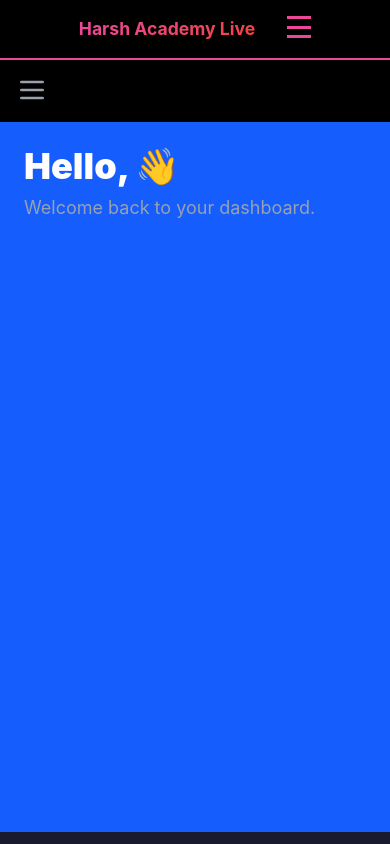
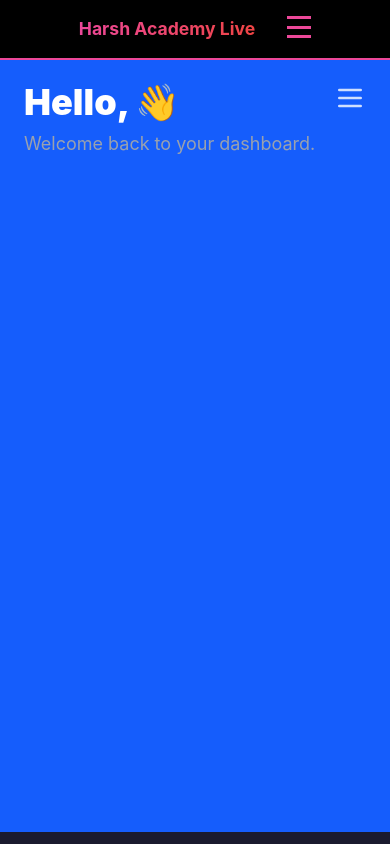
Before and after one commit to harsh-suman5/testing_website, a React (Vite) app: page /dash_home in a window 390 px wide. Shown: the top 844 px of the page. Built offline with nearby package versions, Linux system fonts and the light colour scheme; no server answers.

Commit message:
color changed

```diff
--- a/src/components/dashboard/dash_home.jsx
+++ b/src/components/dashboard/dash_home.jsx
@@ -52,16 +52,16 @@ const Dash_home = () => {
 
         {/* Main Content Area */}
         <div className="flex-1 flex flex-col min-w-0">
-          {/* Mobile Hamburger Header */}
-          <div className="md:hidden p-4 flex items-center">
-            <button onClick={() => setIsSidebarOpen(true)} className="text-gray-400 hover:text-white focus:outline-none">
-              <svg className="w-8 h-8" fill="none" stroke="currentColor" viewBox="0 0 24 24"><path strokeLinecap="round" strokeLinejoin="round" strokeWidth="2" d="M4 6h16M4 12h16M4 18h16"></path></svg>
-            </button>
-          </div>
+          {/* Main Content Card */}
+          <div className="flex-1 p-6 md:p-10 bg-blue-600 relative">
+            {/* Hamburger Button for Mobile */}
+            <div className="md:hidden absolute top-6 right-6">
+              <button onClick={() => setIsSidebarOpen(true)} className="text-white/80 hover:text-white focus:outline-none">
+                <svg className="w-8 h-8" fill="none" stroke="currentColor" viewBox="0 0 24 24"><path strokeLinecap="round" strokeLinejoin="round" strokeWidth="2" d="M4 6h16M4 12h16M4 18h16"></path></svg>
+              </button>
+            </div>
 
-          {/* Main Content Card */}
-          <div className="flex-1 p-6 md:p-10 bg-blue-600">
-          <h1 className="text-4xl font-black mb-2">
+            <h1 className="text-4xl font-black mb-2 pr-12">
             Hello, <span className="bg-linear-to-r from-pink-500 to-red-500 bg-clip-text text-transparent">{username}</span> 👋
           </h1>
           <p className="text-gray-400 text-lg">Welcome back to your dashboard.</p>
```
